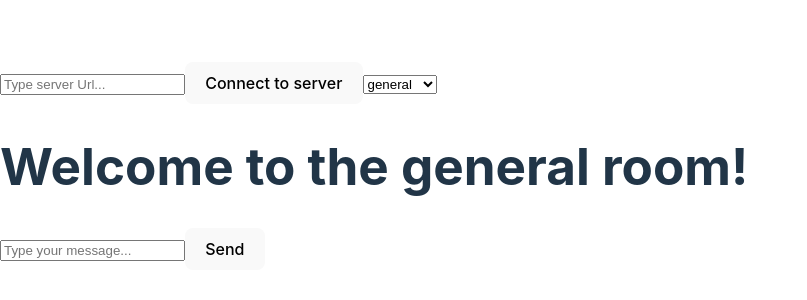
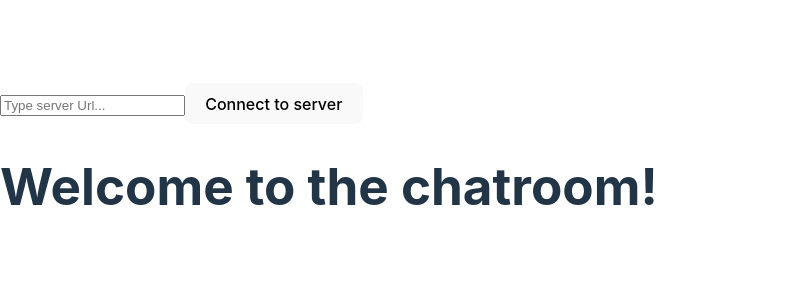
Before and after one commit to capt-ines/react-app, a React (Vite) app: page / in a window 1280 px wide. Shown: the part 234-534 px from the top of the page, without its empty margins (0-807 px from the left). Built offline with nearby package versions, Linux system fonts and the light colour scheme.

Commit message:
modified ui

```diff
--- a/src/ChatRoom.jsx
+++ b/src/ChatRoom.jsx
@@ -43,9 +43,10 @@ export default function App() {
   const [roomId, setRoomId] = useState("general");
   const [serverUrlInput, setServerUrlInput] = useState("");
   const [activeServerUrl, setActiveServerUrl] = useState("");
-
+  const [isServerSelected, setIsServerSelected] = useState(false);
   const handleServer = () => {
     setActiveServerUrl(serverUrlInput);
+    setIsServerSelected(true);
   };
 
   return (
@@ -56,6 +57,8 @@ export default function App() {
         onChange={(e) => setServerUrlInput(e.target.value)}
       ></input>
       <button onClick={handleServer}>Connect to server</button>
+      {isServerSelected ? (
+        <>
           <label>
             <select value={roomId} onChange={(e) => setRoomId(e.target.value)}>
               <option value="general">general</option>
@@ -63,129 +66,14 @@ export default function App() {
               <option value="meetups">meetups</option>
             </select>
           </label>
-      <h1>Welcome to the {roomId} room!</h1>
+          <h1>
+            Welcome to the {roomId} room at the {activeServerUrl} server!
+          </h1>
           <ChatRoom roomId={roomId} serverUrl={activeServerUrl}></ChatRoom>
+        </>
+      ) : (
+        <h1>Welcome to the chatroom!</h1>
+      )}
     </>
   );
 }
-
-// function ChatRoom({ roomId }) {
-//   const [message, setMessage] = useState("");
-
-//   useEffect(() => {
-//     const options = {
-//       serverUrl: serverUrl,
-//       roomId: roomId,
-//     };
-//     const connection = createConnection(options);
-//     connection.connect();
-//     return () => connection.disconnect();
-//   }, [roomId]);
-
-//   return (
-//     <>
-//       <h1>Welcome to the {roomId} room!</h1>
-//       <input
-//         placeholder="Type your message..."
-//         value={message}
-//         onChange={(e) => setMessage(e.target.value)}
-//       ></input>
-//     </>
-//   );
-// }
-
-// export default function App() {
-//   const [roomId, setRoomId] = useState("general");
-//   return (
-//     <>
-//       <label>
-//         Choose the chat room:{" "}
-//         <select value={roomId} onChange={(e) => setRoomId(e.target.value)}>
-//           <option value="general">general</option>
-//           <option value="meetups">meetups</option>
-//           <option value="fun">fun</option>
-//         </select>
-//       </label>
-//       <hr></hr>
-//       <ChatRoom roomId={roomId}></ChatRoom>
-//     </>
-//   );
-// }
-
-// 1. Understand the Problem
-// Goal: Create a chat application that allows users to select a chat room and simulate connecting to a server.
-// Identify the requirements:
-// A way to select chat rooms dynamically.
-// Simulate server connection and disconnection when switching rooms.
-// Display basic information and an input box for messages.
-// 2. Break Down the Requirements
-// Core components needed:
-// A parent component (App) to manage and pass down selected room state.
-// A child component (ChatRoom) to handle room-specific behavior (e.g., connecting/disconnecting).
-// Utility functions:
-// createConnection to encapsulate the server simulation logic.
-// State management:
-// Room selection: roomId in the parent.
-// Message typing: message in the child.
-// 3. Plan the Component Hierarchy
-// App:
-// Manage roomId state.
-// Provide a dropdown for selecting the room.
-// Render the ChatRoom component, passing roomId as a prop.
-// ChatRoom:
-// Manage message state.
-// Use useEffect for connection lifecycle management (connect/disconnect).
-// Display room details and provide an input for user messages.
-// 4. Start with the Skeleton
-// Write a basic structure for App and ChatRoom components.
-// Set up basic JSX with placeholders.
-
-// 5. Implement State Management
-// Identify what state each component needs:
-// App needs to track the roomId.
-// ChatRoom needs to track message input.
-// Use React hooks (useState).
-
-// 6. Add Side Effects (useEffect)
-// When does the useEffect need to run?
-// When the room changes (roomId dependency).
-// What needs to happen?
-// Connect to the server when the component mounts or roomId changes.
-// Disconnect when the component unmounts or before switching rooms.
-// Implement with cleanup.
-
-// 7. Implement Utility Functions
-// Create a mock createConnection function to simulate server behavior.
-// Encapsulate connection logic and ensure it aligns with useEffect lifecycle.
-
-// 8. Polish the UI
-// Add placeholders, labels, and visual enhancements to make the interface user-friendly:
-// Dropdown with labeled options.
-// Input field for typing messages with a placeholder.
-
-// 9. Test and Debug
-// Run the code: Ensure the following behaviors are correct:
-// The connection logs the correct room when selected.
-// Disconnection logs correctly when switching rooms.
-// State updates as expected when typing in the input box.
-// Debug any issues (e.g., incorrect cleanup or missing state updates).A
-
-// 10. Refactor and Optimize
-// Identify redundancies (e.g., unnecessary props or repeated logic).
-// Simplify where possible:
-// Directly pass roomId to createConnection.
-// Use self-closing tags for input elements.
-// Document complex parts with comments.
-// 11. Plan for Extensions
-// Think about potential improvements:
-// Add message sending functionality.
-// Use a real server API.
-// Display messages in a chat log.
-
-// Summary Thought Process:
-// Understand the problem.
-// Break it down into small, manageable tasks.
-// Plan the component hierarchy and state.
-// Write code iteratively, testing each step.
-// Polish and refactor for clarity and efficiency.
-// Think about scalability and future features.
```
Lines whose indentation alone changed are shown as unchanged.
